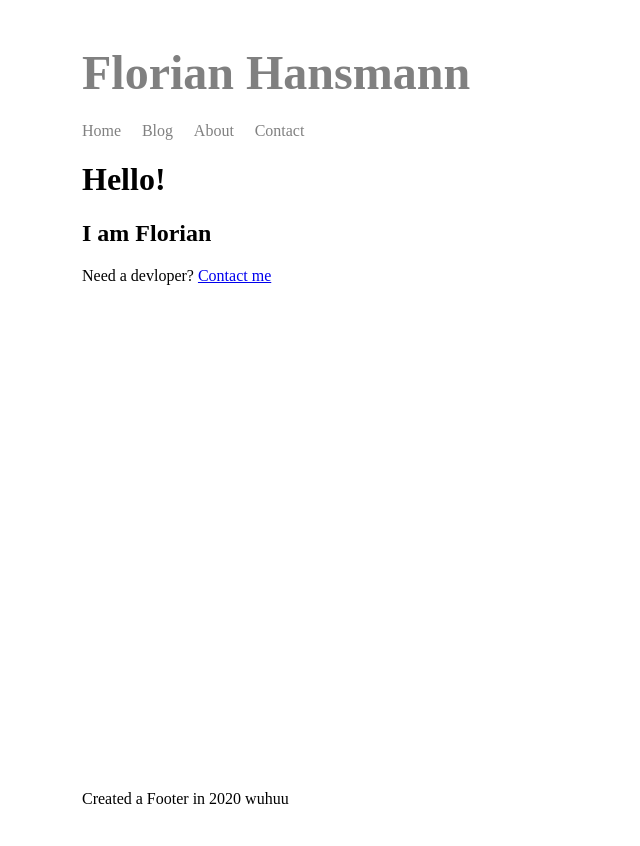
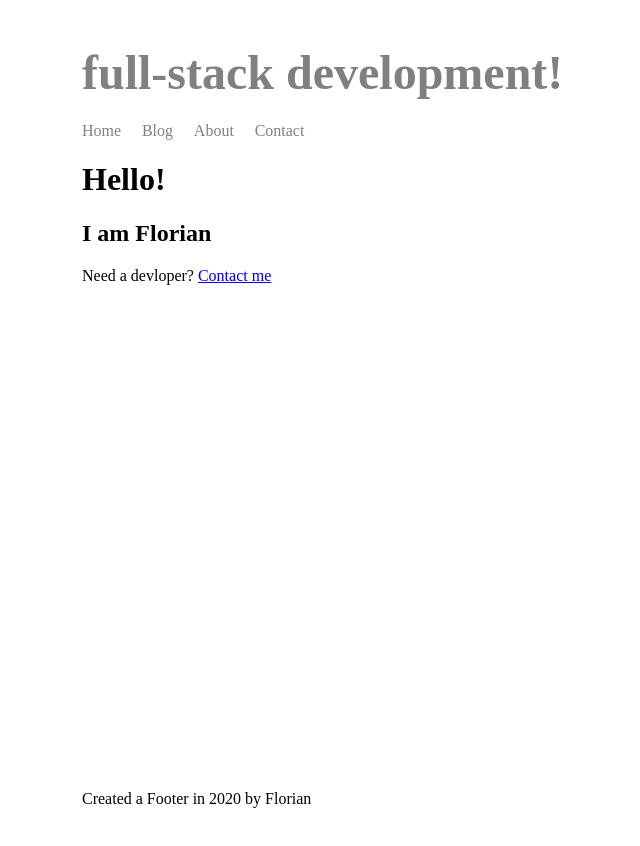
Before and after one commit to fhansmann/gatsby-blog, a Gatsby site: page / in a window 1280 px wide. Shown: the whole page, without its empty margins (183-823 px from the left). Built offline with nearby package versions, Linux system fonts and the light colour scheme; Gatsby itself is replaced by a stand-in of ours.

Commit message:
GrapqhQL implementation

```diff
--- a/gatsby-config.js
+++ b/gatsby-config.js
@@ -1,6 +1,23 @@
 module.exports = {
+
+  siteMetadata: {
+    title: 'full-stack development!',
+    author: 'Florian'
+  },
+
+
   plugins: [
-    'gatsby-plugin-sass'
+    'gatsby-plugin-sass',
 
-  ],
+    {
+      resolve: 'gatsby-source-filesystem',
+      options: {
+        name: 'src',
+        path: `${__dirname}/src/`
+      }
+    },
+    'gatsby-transformer-remark'
+
+  ]
+
 }
--- a/src/components/footer.js
+++ b/src/components/footer.js
@@ -1,9 +1,21 @@
 import React from 'react'
+import { graphql, useStaticQuery } from "gatsby"
 
 const Footer = () => {
+
+    const data = useStaticQuery(graphql`
+    query {
+        site {
+            siteMetadata {
+                author
+            }
+        }
+    }
+`)
+
     return (
         <footer>
-            <p> Created a Footer in 2020 wuhuu </p>
+            <p> Created a Footer in 2020 by {data.site.siteMetadata.author} </p>
         </footer>
     )
 }
--- a/src/components/header.js
+++ b/src/components/header.js
@@ -1,13 +1,24 @@
 import React from "react";
-import { Link } from "gatsby"
+import { Link, graphql, useStaticQuery } from "gatsby"
 import headerStyles from "./header.module.scss"
 
 const Header = () => {
+
+    const data = useStaticQuery(graphql`
+        query {
+            site {
+                siteMetadata {
+                    title
+                }
+            }
+        }
+    `)
+
     return (
         <header className={headerStyles.header}>
             <h1>
                 <Link className={headerStyles.title} to = "/">
-                    Florian Hansmann
+                    {data.site.siteMetadata.title}
                 </Link>
             </h1>
             <nav>
--- /dev/null
+++ b/src/posts/gatsby.md
@@ -0,0 +1,12 @@
+---
+title: "Wow"
+date: "2019 - Juli - 1"
+---
+
+I just launched a new bootcamp!
+
+## Topics Covered
+
+1. Gatsby
+2. GraphQL
+3. React
```
Also changed, not shown: package.json (+6 -2 lines), src/posts/react.md (added, +8 -0 lines), 1 other file.
